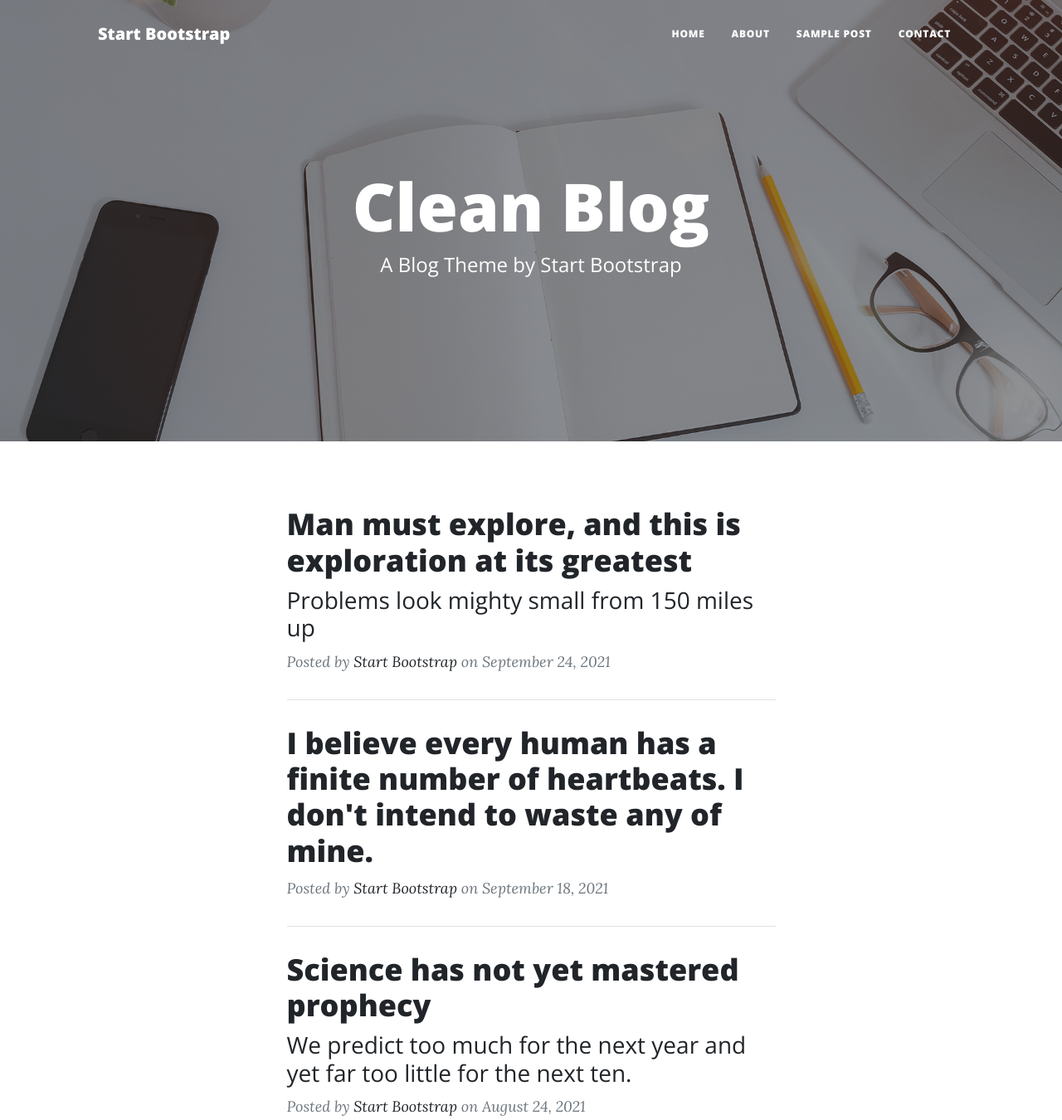
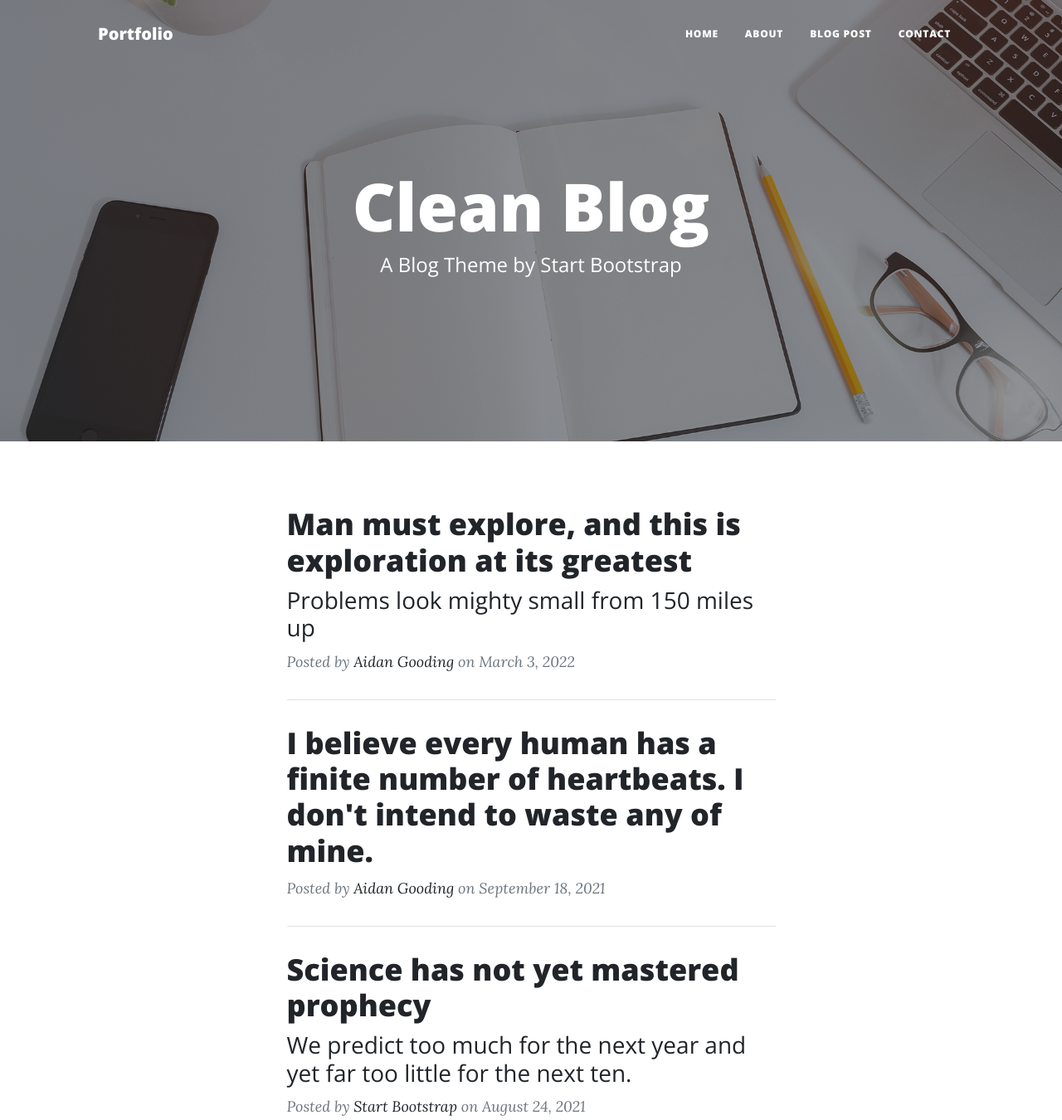
Before and after one commit to WhyPine/whypine.github.io, a plain HTML site: page index.html in a window 1280 px wide. Shown: the top 1350 px of the page at 83% size. Drawn offline with nearby package versions, Linux system fonts and the light colour scheme.

Commit message:
Update index.html

```diff
--- a/index.html
+++ b/index.html
@@ -5,7 +5,7 @@
         <meta name="viewport" content="width=device-width, initial-scale=1, shrink-to-fit=no" />
         <meta name="description" content="" />
         <meta name="author" content="" />
-        <title>Clean Blog - Start Bootstrap Theme</title>
+        <title>Blog</title>
         <link rel="icon" type="image/x-icon" href="assets/favicon.ico" />
         <!-- Font Awesome icons (free version)-->
         <script src="https://use.fontawesome.com/releases/v5.15.4/js/all.js" crossorigin="anonymous"></script>
@@ -19,7 +19,7 @@
         <!-- Navigation-->
         <nav class="navbar navbar-expand-lg navbar-light" id="mainNav">
             <div class="container px-4 px-lg-5">
-                <a class="navbar-brand" href="index.html">Start Bootstrap</a>
+                <a class="navbar-brand" href="index.html">Portfolio</a>
                 <button class="navbar-toggler" type="button" data-bs-toggle="collapse" data-bs-target="#navbarResponsive" aria-controls="navbarResponsive" aria-expanded="false" aria-label="Toggle navigation">
                     Menu
                     <i class="fas fa-bars"></i>
@@ -28,7 +28,7 @@
                     <ul class="navbar-nav ms-auto py-4 py-lg-0">
                         <li class="nav-item"><a class="nav-link px-lg-3 py-3 py-lg-4" href="index.html">Home</a></li>
                         <li class="nav-item"><a class="nav-link px-lg-3 py-3 py-lg-4" href="about.html">About</a></li>
-                        <li class="nav-item"><a class="nav-link px-lg-3 py-3 py-lg-4" href="post.html">Sample Post</a></li>
+                        <li class="nav-item"><a class="nav-link px-lg-3 py-3 py-lg-4" href="post.html">Blog Post</a></li>
                         <li class="nav-item"><a class="nav-link px-lg-3 py-3 py-lg-4" href="contact.html">Contact</a></li>
                     </ul>
                 </div>
@@ -59,8 +59,8 @@
                         </a>
                         <p class="post-meta">
                             Posted by
-                            <a href="#!">Start Bootstrap</a>
-                            on September 24, 2021
+                            <a href="#!">Aidan Gooding</a>
+                            on March 3, 2022
                         </p>
                     </div>
                     <!-- Divider-->
@@ -70,7 +70,7 @@
                         <a href="post.html"><h2 class="post-title">I believe every human has a finite number of heartbeats. I don't intend to waste any of mine.</h2></a>
                         <p class="post-meta">
                             Posted by
-                            <a href="#!">Start Bootstrap</a>
+                            <a href="#!">Aidan Gooding</a>
                             on September 18, 2021
                         </p>
                     </div>
```
